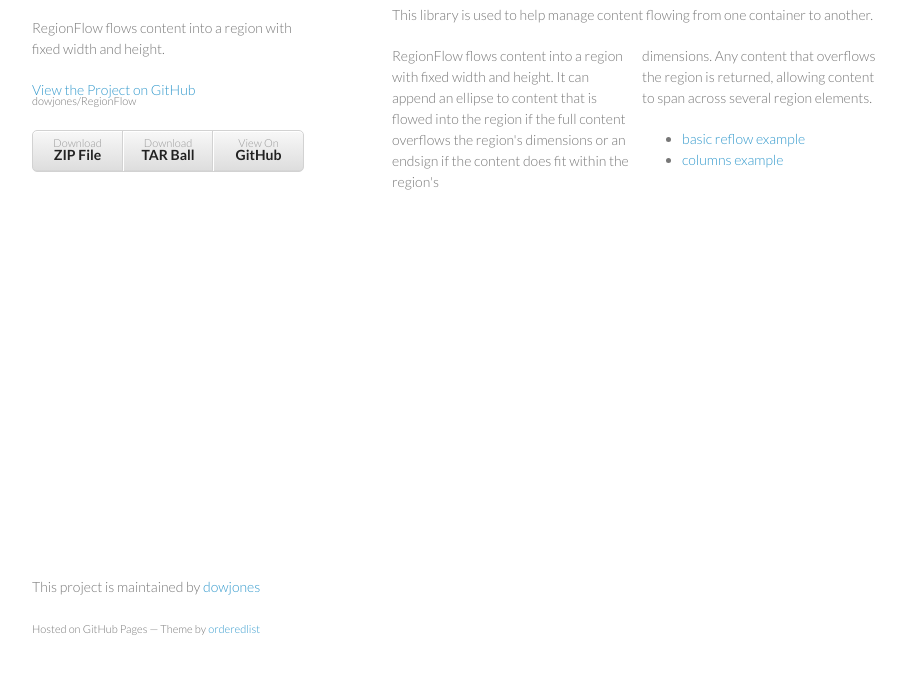
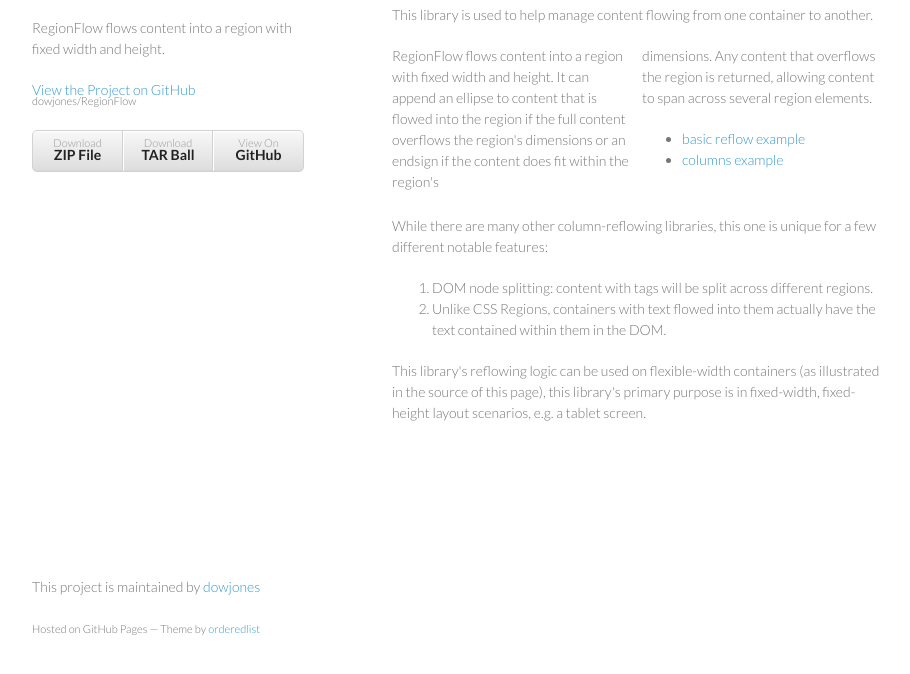
Before and after one commit to dowjones/RegionFlow, a plain HTML site: page index.html in a window 1280 px wide. Shown: the part 92-766 px from the top of the page, without its empty margins (178-1088 px from the left). Drawn offline with Linux system fonts and the light colour scheme.

Commit message:
Added additional commentary.

```diff
--- a/index.html
+++ b/index.html
@@ -65,10 +65,17 @@
             <li><a href="demo/2-col-subtractive.html">subtractive regions</a></li>
         </div>
         <div class="box"></div>
-
-        <!-- <img src="http://placehold.it/450x300"> -->
-
-
+        <p>
+          While there are many other column-reflowing libraries, this one is unique for a few different notable features:
+        </p>
+        <ol>
+          <li>DOM node splitting: content with tags will be split across different regions.</li>
+          <li>Unlike CSS Regions, containers with text flowed into them actually have the text contained within them in the DOM.</li>
+        </ol>
+        <p>
+          This library's reflowing logic can be used on flexible-width containers (as illustrated in the source of this page), this library's primary purpose is in fixed-width,
+          fixed-height layout scenarios, e.g. a tablet screen.
+        </p>
       </section>
       <footer>
         <p>This project is maintained by <a href="https://github.com/dowjones">dowjones</a></p>
@@ -76,9 +83,11 @@
       </footer>
     </div>
     <script>
+
+      var cols = document.querySelectorAll('.box');
+
       var reflow = function() {
         var overflow = null;
-        var cols = document.querySelectorAll('.box');
         for (var i = 0, len = cols.length; i < len; i++) {
           overflow = regionflow({
             region: cols[i],
```
